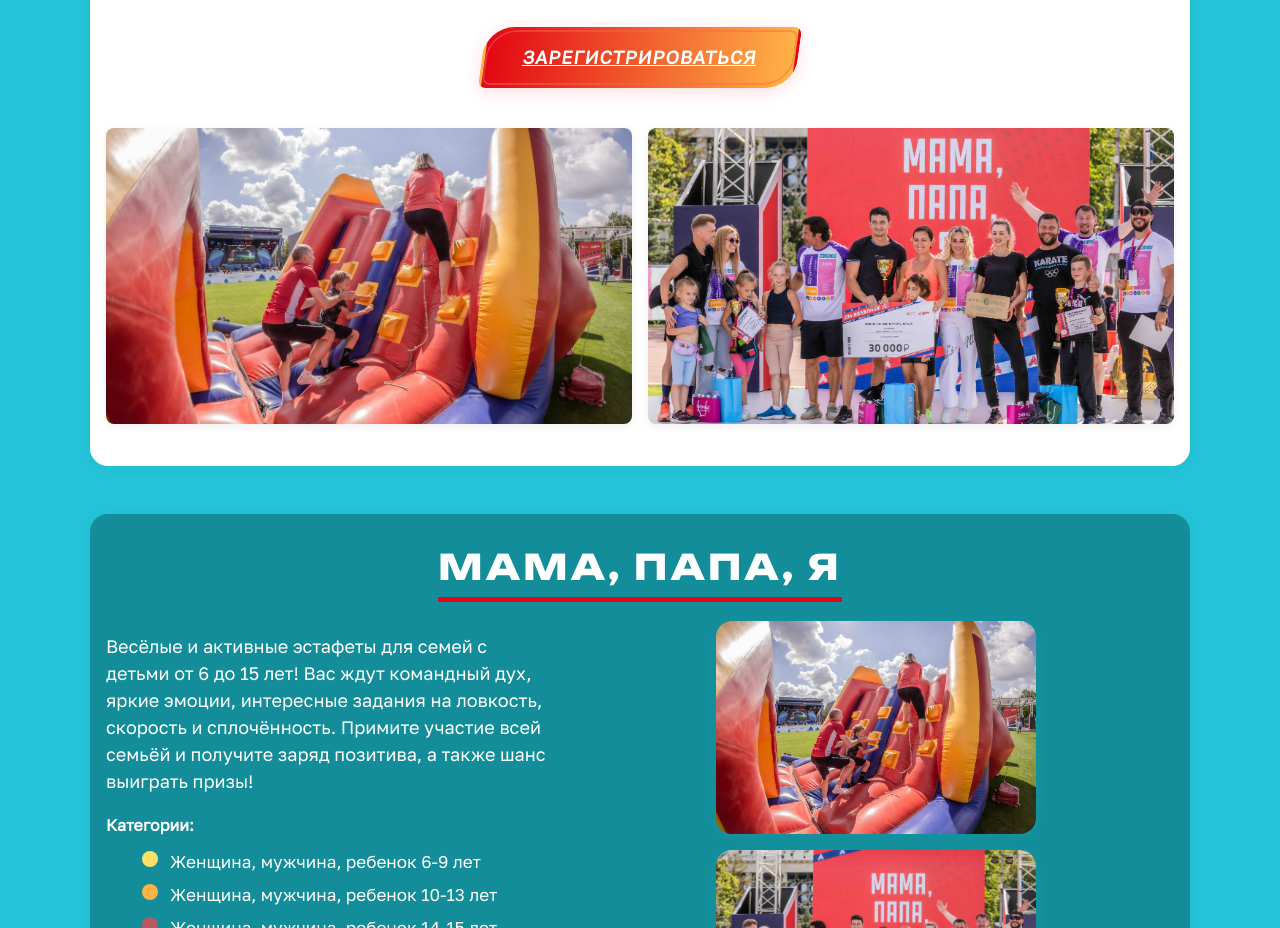
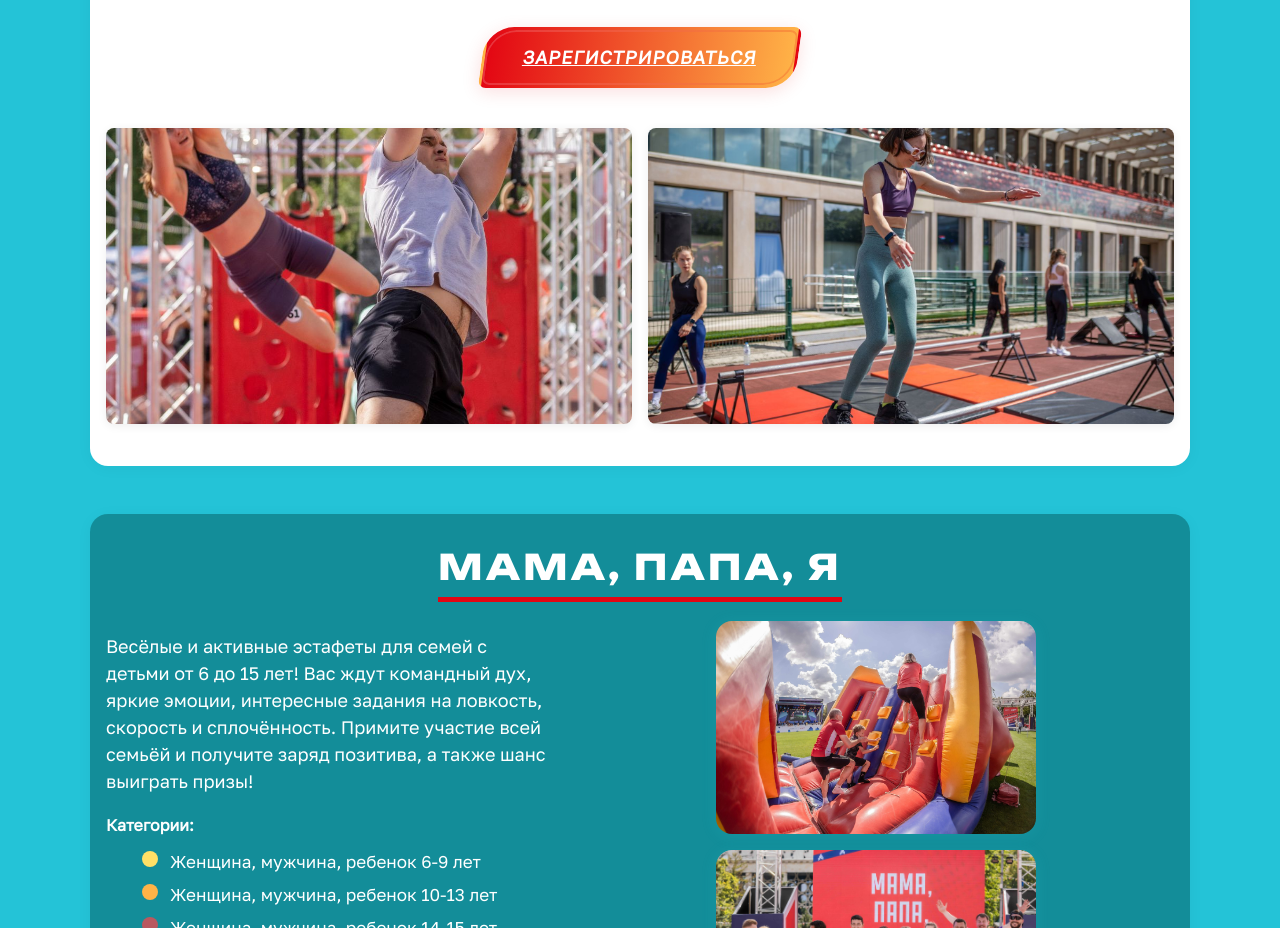
Before and after one commit to srgolubev/functgames, a website built with webpack: page index.html in a window 1280 px wide. Shown: the part 1820-2748 px from the top of the page. Built offline with nearby package versions, Linux system fonts and the light colour scheme.

Commit message:
ЗАМЕНЕНЫ ФОТО

```diff
--- a/content.json
+++ b/content.json
@@ -24,7 +24,6 @@
     "type": "video",
     "source_webm": "assets/video/combined_video.webm",
     "source_mp4": "assets/video/combined_video.mp4",
-    "posterImage": "assets/images/banner_poster_image.jpg",
     "title": "ИГРЫ МОСКВЫ",
     "dateText": "5 ИЮЛЯ 2025",
     "locationText": "ОК «Лужники»,\nЮжное Спортивное Ядро, Москва",
@@ -77,8 +76,8 @@
       ]
     },
     "imageGallery": [
-      "assets/images/family_event_image1.jpeg",
-      "assets/images/family_event_image2.jpeg"
+      "assets/images/mosgame1.jpg",
+      "assets/images/mosgame2.jpg"
     ]
   },
   "familySportSection": {
@@ -193,7 +192,8 @@
   },
   "imageSources": {
     "generalFestival": [
-        "assets/images/banner_poster_image.jpg"
+        "assets/images/mosgame1.jpg",
+        "assets/images/mosgame2.jpg"
     ],
     "certificates": ["assets/images/WCG.jpg"],
     "stageVisual": ["assets/images/WCG_2.jpg"]
--- a/index.html
+++ b/index.html
@@ -11,7 +11,7 @@
   <meta property="og:type" content="event">
   <meta property="og:title" content="Игры Москвы — Спорт, доступный каждому!">
   <meta property="og:description" content="Уникальный спортивный праздник для всей семьи: фестиваль &quot;Мама, папа, я&quot; и &quot;Игры Москвы&quot;. 5 июля 2025, Лужники, Москва. Присоединяйтесь!">
-  <meta property="og:image" content="assets/images/banner_poster_image.jpg">
+  <meta property="og:image" content="assets/images/mosgame1.jpg">
   <meta property="og:site_name" content="Игры Москвы">
   <meta property="og:locale" content="ru_RU">
   <meta property="og:url" content="https://srgolubev.github.io/functgames/">
@@ -20,7 +20,7 @@
   <meta name="twitter:card" content="summary_large_image">
   <meta name="twitter:title" content="Игры Москвы — Спорт, доступный каждому!">
   <meta name="twitter:description" content="Спортивный фестиваль для всей семьи. 5 июля 2025, Лужники, Москва.">
-  <meta name="twitter:image" content="assets/images/banner_poster_image.jpg">
+  <meta name="twitter:image" content="assets/images/mosgame1.jpg">
   <meta name="twitter:site" content="@mosgames">
 
   <title>Игры Москвы</title>
@@ -44,7 +44,7 @@
       }
     },
     "image": [
-      "https://srgolubev.github.io/functgames/assets/images/banner_poster_image.jpg"
+      "https://srgolubev.github.io/functgames/assets/images/mosgame1.jpg"
     ],
     "description": "Уникальный спортивный праздник для всей семьи: фестиваль &quot;Мама, папа, я&quot; и &quot;Игры Москвы&quot;. 5 июля 2025, Лужники, Москва.",
     "organizer": {
```
Also changed, not shown: assets/images/mosgame1.jpg (added), assets/images/mosgame2.jpg (added).
